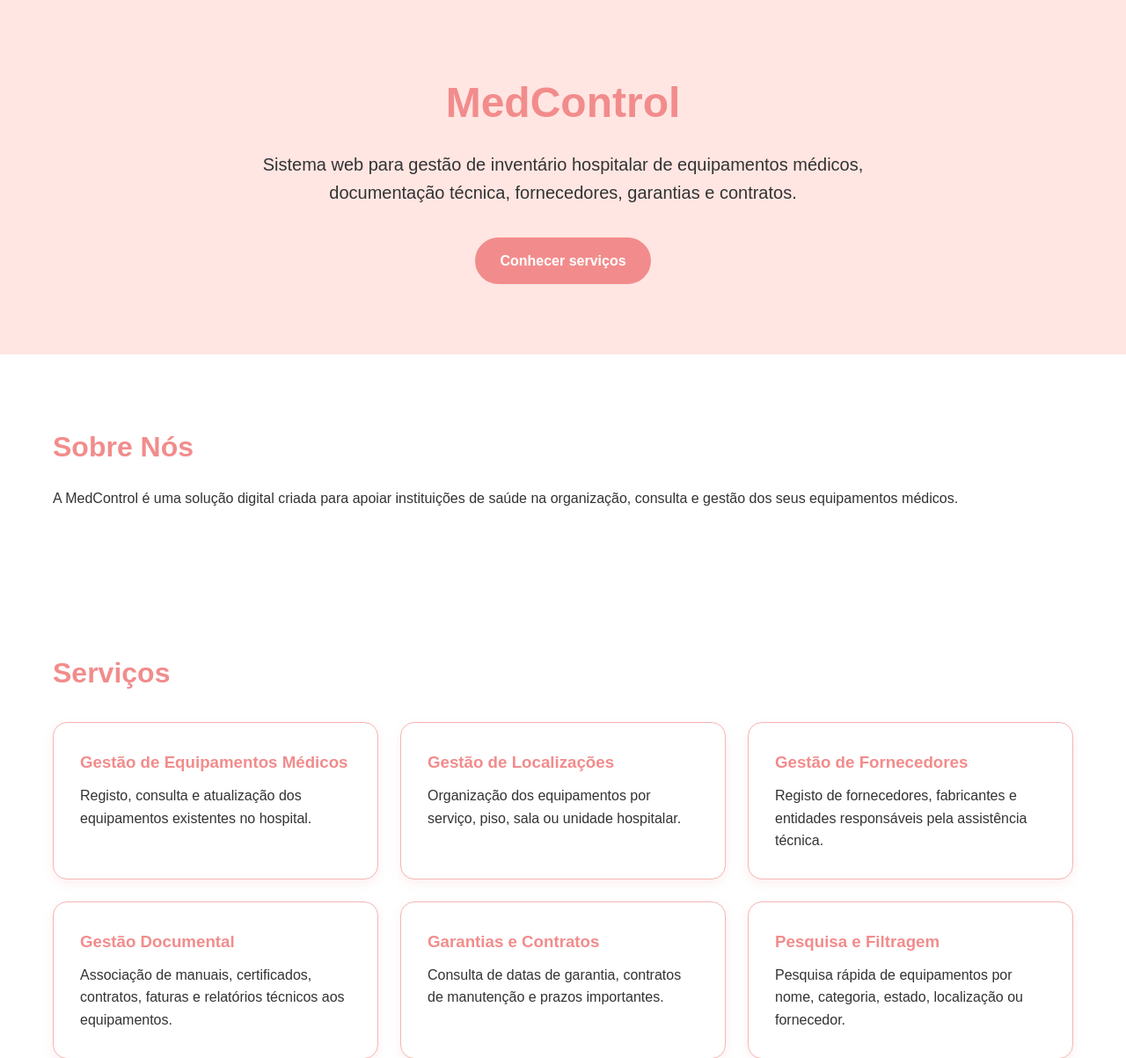
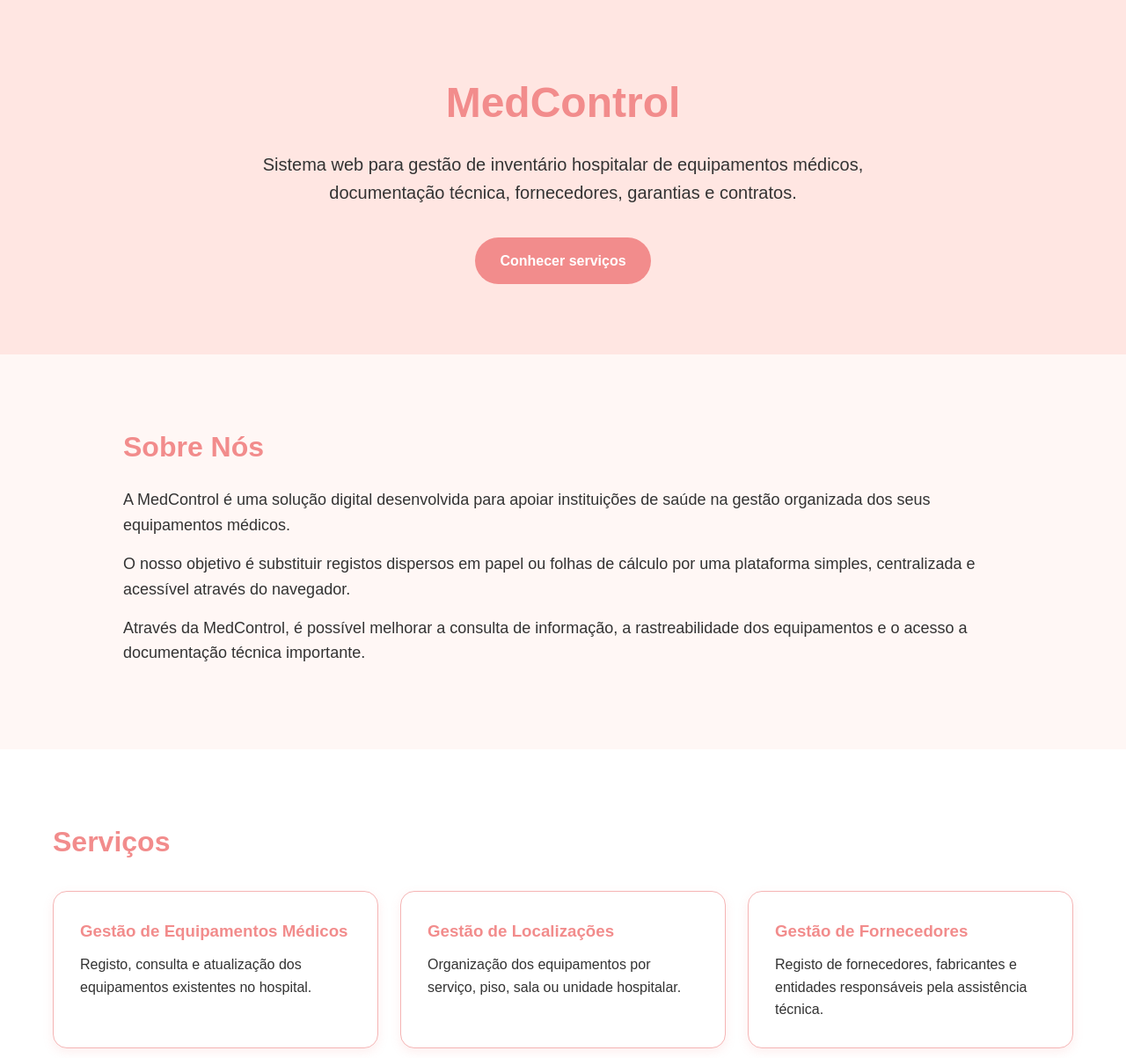
Before and after one commit to MariaFerreira1240661/Projeto-Sibdas, a PHP site: page /frontend/index.html in a window 1280 px wide. Shown: the part 88-1291 px from the top of the page at 88% size. Run offline with PHP 8.4, Linux system fonts and the light colour scheme.

Commit message:
Melhoria da secção sobre nós da página pública

```diff
--- a/assets/css/estilo.css
+++ b/assets/css/estilo.css
@@ -131,3 +131,17 @@ footer {
 .cartao-servico p {
     color: #333333;
 }
+
+#sobre-nos {
+    background-color: #fff7f5;
+}
+
+.sobre-container {
+    max-width: 1000px;
+    margin: 0 auto;
+}
+
+.sobre-texto p {
+    margin-bottom: 15px;
+    font-size: 18px;
+}
--- a/frontend/index.html
+++ b/frontend/index.html
@@ -35,11 +35,23 @@
     </section>
 
     <section id="sobre-nos">
-        <h2>Sobre Nós</h2>
-        <p>
-            A MedControl é uma solução digital criada para apoiar instituições de saúde
-            na organização, consulta e gestão dos seus equipamentos médicos.
-        </p>
+        <div class="sobre-container">
+            <div class="sobre-texto">
+                <h2>Sobre Nós</h2>
+                <p>
+                    A MedControl é uma solução digital desenvolvida para apoiar instituições de saúde
+                    na gestão organizada dos seus equipamentos médicos.
+                </p>
+                <p>
+                    O nosso objetivo é substituir registos dispersos em papel ou folhas de cálculo por
+                    uma plataforma simples, centralizada e acessível através do navegador.
+                </p>
+                <p>
+                    Através da MedControl, é possível melhorar a consulta de informação, a rastreabilidade
+                    dos equipamentos e o acesso a documentação técnica importante.
+                </p>
+            </div>
+        </div>
     </section>
 
     <section id="servicos">
```
